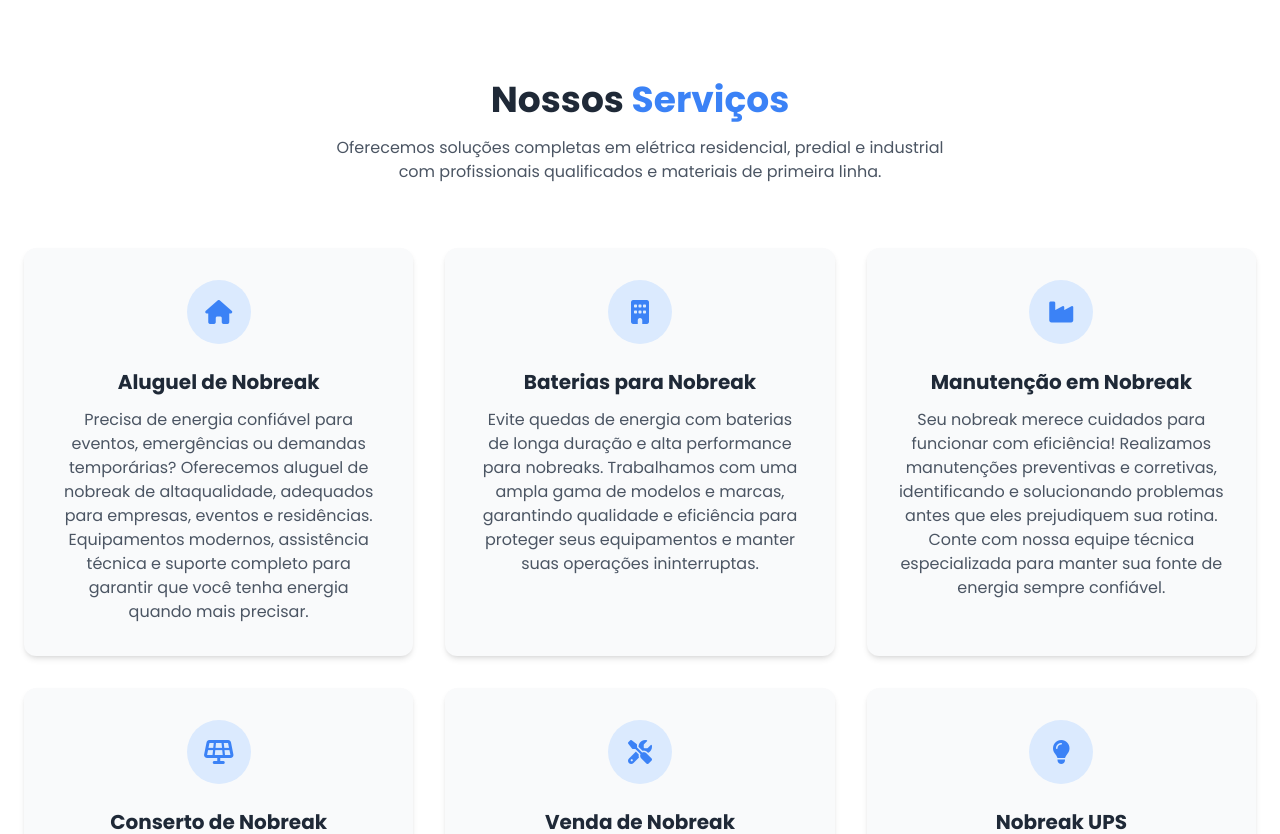
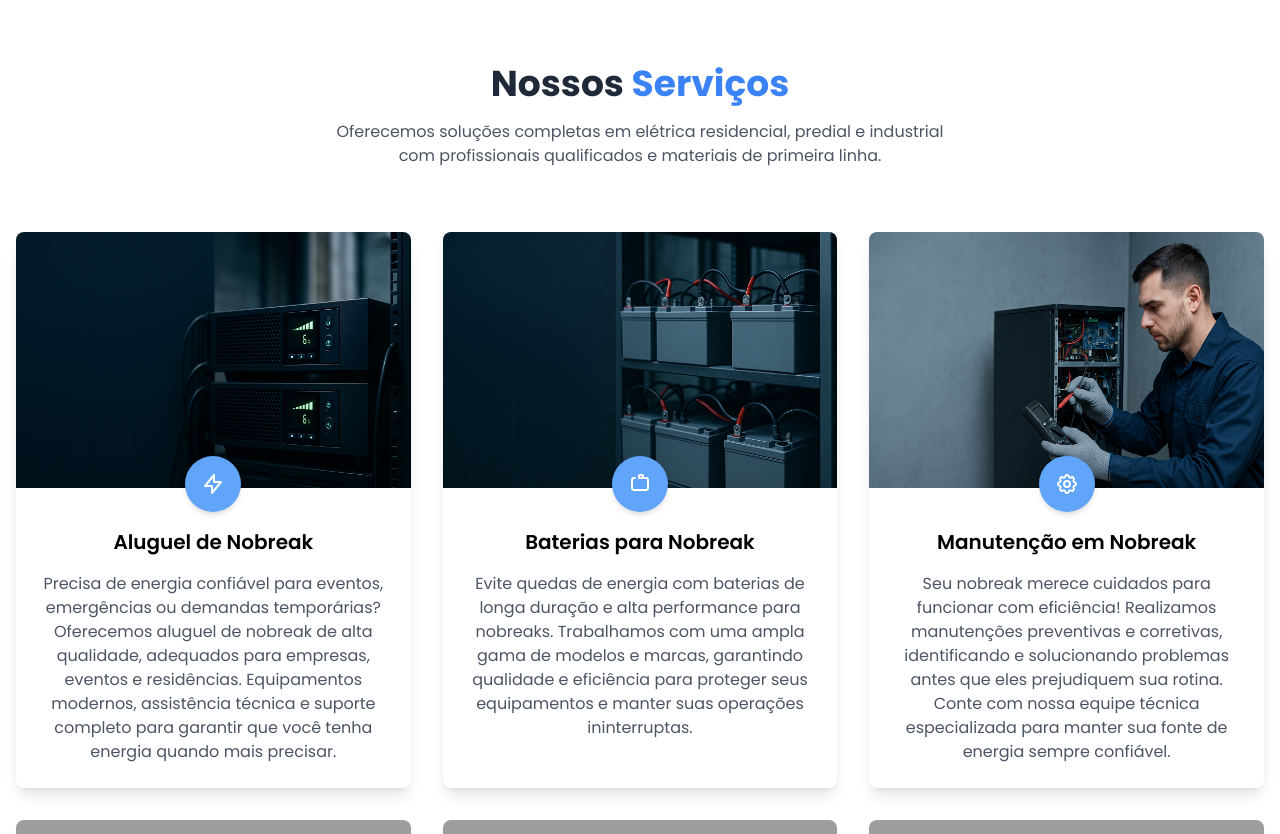
Before and after one commit to felippe11/FSeletromcz, a Flask app: page / in a window 1280 px wide. Shown: the part 800-1634 px from the top of the page. Run offline with Flask 2, Linux system fonts and the light colour scheme; some libraries are stand-ins or nearby versions; grey boxes are pictures that could not be loaded.

Commit message:
services Section

```diff
--- a/app/templates/index.html
+++ b/app/templates/index.html
@@ -217,77 +217,142 @@
         </div>
     </section>
 
-    <!-- Services Section -->
-    <section id="services" class="py-12 sm:py-16 md:py-20 bg-white">
-        <div class="container mx-auto px-4 sm:px-6">
-            <div class="text-center mb-10 sm:mb-16 fade-in">
-                <h2 class="text-2xl sm:text-3xl md:text-4xl font-bold text-gray-800 mb-3 sm:mb-4">Nossos <span class="text-blue-500">Serviços</span></h2>
-                <p class="text-gray-600 max-w-2xl mx-auto px-4">Oferecemos soluções completas em elétrica residencial, predial e industrial com profissionais qualificados e materiais de primeira linha.</p>
+<!-- Featured Services Section -->
+<section id="featured-services" class="py-16 bg-white">
+    <!-- Section Title -->
+    <div class="text-center mb-10 sm:mb-16 fade-in">
+        <h2 class="text-2xl sm:text-3xl md:text-4xl font-bold text-gray-800 mb-3 sm:mb-4">Nossos <span class="text-blue-500">Serviços</span></h2>
+        <p class="text-gray-600 max-w-2xl mx-auto px-4">Oferecemos soluções completas em elétrica residencial, predial e industrial com profissionais qualificados e materiais de primeira linha.</p>
+    </div><!-- End Section Title -->
+
+    <div class="container mx-auto px-4">
+      <div class="grid grid-cols-1 md:grid-cols-2 lg:grid-cols-3 gap-8">
+
+        <!-- Service Item 1: Aluguel de Nobreak -->
+        <div class="bg-white rounded-lg shadow-lg overflow-hidden transition-transform duration-300 hover:scale-105 transition duration-300 fade-in" style="animation-delay: 0.2s;">
+          <div class="relative">
+            <img src="static/img/services-1.png" class="w-full h-64 object-cover" alt="Service Image">
+            <div class="absolute -bottom-6 left-1/2 transform -translate-x-1/2">
+              <div class="bg-blue-400 rounded-full p-4 shadow-md">
+                <!-- Icon: UPS Rental -->
+                <svg xmlns="http://www.w3.org/2000/svg" class="h-6 w-6 text-white" fill="none" viewBox="0 0 24 24" stroke="currentColor">
+                  <path stroke-linecap="round" stroke-linejoin="round" stroke-width="2" d="M13 10V3L4 14h7v7l9-11h-7z" />
+                </svg>
+              </div>
             </div>
+          </div>
+          <div class="p-6 pt-10 text-center">
+            <h3 class="text-xl font-semibold mb-4">Aluguel de Nobreak</h3>
+            <p class="text-gray-600">Precisa de energia confiável para eventos, emergências ou demandas temporárias? Oferecemos aluguel de nobreak de alta qualidade, adequados para empresas,
+                 eventos e residências. Equipamentos modernos, assistência técnica e suporte completo para garantir que você tenha energia quando mais precisar.</p>
+          </div>
+        </div>
 
-            <div class="grid grid-cols-1 sm:grid-cols-2 lg:grid-cols-3 gap-6 sm:gap-8">
-                <!-- Service 1 -->
-                <div class="service-card bg-gray-50 rounded-xl p-6 sm:p-8 shadow-md hover:shadow-xl transition duration-300 fade-in" style="animation-delay: 0.2s;">
-                    <div class="w-16 h-16 bg-blue-100 rounded-full flex items-center justify-center mb-6 mx-auto">
-                        <i class="fas fa-home text-blue-500 text-2xl"></i>
-                    </div>
-                    <h3 class="text-xl font-bold text-gray-800 mb-3 text-center">Aluguel de Nobreak</h3>
-                    <p class="text-gray-600 text-center">Precisa de energia confiável para eventos, emergências ou demandas temporárias? Oferecemos aluguel de nobreak de altaqualidade, adequados para empresas,
-                        eventos e residências. Equipamentos modernos, assistência técnica e suporte completo para garantir que você tenha energia quando mais precisar.</p>
+        <!-- Service Item 2: Baterias para Nobreak -->
+        <div class="bg-white rounded-lg shadow-lg overflow-hidden transition-transform duration-300 hover:scale-105 transition duration-300 fade-in" style="animation-delay: 0.4s;">
+          <div class="relative">
+            <img src="static/img/services-2.png" class="w-full h-64 object-cover" alt="Service Image">
+            <div class="absolute -bottom-6 left-1/2 transform -translate-x-1/2">
+              <div class="bg-blue-400 rounded-full p-4 shadow-md">
+                <!-- Icon: Battery -->
+                <svg xmlns="http://www.w3.org/2000/svg" class="h-6 w-6 text-white" fill="none" viewBox="0 0 24 24" stroke="currentColor">
+                  <path stroke-linecap="round" stroke-linejoin="round" stroke-width="2" d="M17 6h1a2 2 0 012 2v8a2 2 0 01-2 2H6a2 2 0 01-2-2V8a2 2 0 012-2h1m8 0V4a1 1 0 00-1-1h-2a1 1 0 00-1 1v2m4 0h-4" />
+                </svg>
+              </div>
+            </div>
+          </div>
+          <div class="p-6 pt-10 text-center">
+            <h3 class="text-xl font-semibold mb-4">Baterias para Nobreak</h3>
+            <p class="text-gray-600">Evite quedas de energia com baterias de longa duração e alta performance para nobreaks. Trabalhamos com uma ampla gama de modelos e marcas,
+                 garantindo qualidade e eficiência para proteger seus equipamentos e manter suas operações ininterruptas.</p>
+          </div>
+        </div>
+
+        <!-- Service Item 3: Manutenção em Nobreak -->
+        <div class="bg-white rounded-lg shadow-lg overflow-hidden transition-transform duration-300 hover:scale-105 transition duration-300 fade-in" style="animation-delay: 0.6s;">
+          <div class="relative">
+            <img src="static/img/services-3.png" class="w-full h-64 object-cover" alt="Service Image">
+            <div class="absolute -bottom-6 left-1/2 transform -translate-x-1/2">
+              <div class="bg-blue-400 rounded-full p-4 shadow-md">
+                <!-- Icon: Maintenance/Wrench -->
+                <svg xmlns="http://www.w3.org/2000/svg" class="h-6 w-6 text-white" fill="none" viewBox="0 0 24 24" stroke="currentColor">
+                  <path stroke-linecap="round" stroke-linejoin="round" stroke-width="2" d="M10.325 4.317c.426-1.756 2.924-1.756 3.35 0a1.724 1.724 0 002.573 1.066c1.543-.94 3.31.826 2.37 2.37a1.724 1.724 0 001.065 2.572c1.756.426 1.756 2.924 0 3.35a1.724 1.724 0 00-1.066 2.573c.94 1.543-.826 3.31-2.37 2.37a1.724 1.724 0 00-2.572 1.065c-.426 1.756-2.924 1.756-3.35 0a1.724 1.724 0 00-2.573-1.066c-1.543.94-3.31-.826-2.37-2.37a1.724 1.724 0 00-1.065-2.572c-1.756-.426-1.756-2.924 0-3.35a1.724 1.724 0 001.066-2.573c-.94-1.543.826-3.31 2.37-2.37.996.608 2.296.07 2.572-1.065z" />
+                  <path stroke-linecap="round" stroke-linejoin="round" stroke-width="2" d="M15 12a3 3 0 11-6 0 3 3 0 016 0z" />
+                </svg>
+              </div>
+            </div>
+          </div>
+          <div class="p-6 pt-10 text-center">
+            <h3 class="text-xl font-semibold mb-4">Manutenção em Nobreak</h3>
+            <p class="text-gray-600">Seu nobreak merece cuidados para funcionar com eficiência! Realizamos manutenções preventivas e corretivas, identificando e solucionando problemas antes que eles prejudiquem sua rotina.
+                 Conte com nossa equipe técnica especializada para manter sua fonte de energia sempre confiável.</p>
+          </div>
+        </div>
+
+        <!-- Service Item 4: Conserto de Nobreak -->
+        <div class="bg-white rounded-lg shadow-lg overflow-hidden transition-transform duration-300 hover:scale-105 transition duration-300 fade-in" style="animation-delay: 0.8s;">
+          <div class="relative">
+            <img src="static/img/services-4.png" class="w-full h-64 object-cover" alt="Service Image">
+            <div class="absolute -bottom-6 left-1/2 transform -translate-x-1/2">
+              <div class="bg-blue-400 rounded-full p-4 shadow-md">
+                <!-- Icon: Repair/Tools -->
+                <svg xmlns="http://www.w3.org/2000/svg" class="h-6 w-6 text-white" fill="none" viewBox="0 0 24 24" stroke="currentColor">
+                  <path stroke-linecap="round" stroke-linejoin="round" stroke-width="2" d="M12 6V4m0 2a2 2 0 100 4m0-4a2 2 0 110 4m-6 8a2 2 0 100-4m0 4a2 2 0 110-4m0 4v2m0-6V4m6 6v10m6-2a2 2 0 100-4m0 4a2 2 0 110-4m0 4v2m0-6V4" />
+                </svg>
+              </div>
+            </div>
+          </div>
+          <div class="p-6 pt-10 text-center">
+            <h3 class="text-xl font-semibold mb-4">Conserto de Nobreak</h3>
+            <p class="text-gray-600">Seu nobreak parou de funcionar? Estamos prontos para resolver! Realizamos reparos rápidos e eficazes, diagnosticando e corrigindo falhas para que seu equipamento volte a operar perfeitamente.
+                Atendimento ágil e peças originais para garantir a melhor performance.</p>
+          </div>
+        </div>
+
+        <!-- Service Item 5: Venda de Nobreak -->
+        <div class="bg-white rounded-lg shadow-lg overflow-hidden transition-transform duration-300 hover:scale-105 transition duration-300 fade-in" style="animation-delay: 1.0s;">
+            <div class="relative">
+              <img src="static/img/services-5.png" class="w-full h-64 object-cover" alt="Service Image">
+              <div class="absolute -bottom-6 left-1/2 transform -translate-x-1/2">
+                <div class="bg-blue-400 rounded-full p-4 shadow-md">
+                  <!-- Icon: Shopping Cart -->
+                  <svg xmlns="http://www.w3.org/2000/svg" class="h-6 w-6 text-white" fill="none" viewBox="0 0 24 24" stroke="currentColor">
+                    <path stroke-linecap="round" stroke-linejoin="round" stroke-width="2" d="M3 3h2l.4 2M7 13h10l4-8H5.4M7 13L5.4 5M7 13l-2.293 2.293c-.63.63-.184 1.707.707 1.707H17m0 0a2 2 0 100 4 2 2 0 000-4zm-8 2a2 2 0 11-4 0 2 2 0 014 0z" />
+                  </svg>
                 </div>
-
-                <!-- Service 2 -->
-                <div class="service-card bg-gray-50 rounded-xl p-8 shadow-md hover:shadow-xl transition duration-300 fade-in" style="animation-delay: 0.4s;">
-                    <div class="w-16 h-16 bg-blue-100 rounded-full flex items-center justify-center mb-6 mx-auto">
-                        <i class="fas fa-building text-blue-500 text-2xl"></i>
-                    </div>
-                    <h3 class="text-xl font-bold text-gray-800 mb-3 text-center">Baterias para Nobreak</h3>
-                    <p class="text-gray-600 text-center">Evite quedas de energia com baterias de longa duração e alta performance para nobreaks. Trabalhamos com uma ampla
-                         gama de modelos e marcas, garantindo qualidade e eficiência para proteger seus equipamentos e manter suas operações ininterruptas.</p>
-                </div>
-
-                <!-- Service 3 -->
-                <div class="service-card bg-gray-50 rounded-xl p-8 shadow-md hover:shadow-xl transition duration-300 fade-in" style="animation-delay: 0.6s;">
-                    <div class="w-16 h-16 bg-blue-100 rounded-full flex items-center justify-center mb-6 mx-auto">
-                        <i class="fas fa-industry text-blue-500 text-2xl"></i>
-                    </div>
-                    <h3 class="text-xl font-bold text-gray-800 mb-3 text-center">Manutenção em Nobreak</h3>
-                    <p class="text-gray-600 text-center">Seu nobreak merece cuidados para funcionar com eficiência! Realizamos manutenções preventivas e corretivas,
-                         identificando e solucionando problemas antes que eles prejudiquem sua rotina. Conte com nossa equipe técnica especializada para manter sua fonte de energia sempre confiável.</p>
-                </div>
-
-                <!-- Service 4 -->
-                <div class="service-card bg-gray-50 rounded-xl p-8 shadow-md hover:shadow-xl transition duration-300 fade-in" style="animation-delay: 0.8s;">
-                    <div class="w-16 h-16 bg-blue-100 rounded-full flex items-center justify-center mb-6 mx-auto">
-                        <i class="fas fa-solar-panel text-blue-500 text-2xl"></i>
-                    </div>
-                    <h3 class="text-xl font-bold text-gray-800 mb-3 text-center">Conserto de Nobreak</h3>
-                    <p class="text-gray-600 text-center">Seu nobreak parou de funcionar? Estamos prontos para resolver! Realizamos reparos rápidos e eficazes, diagnosticando e corrigindo falhas
-                         para que seu equipamento volte a operar perfeitamente. Atendimento ágil e peças originais para garantir a melhor performance.</p>
-                </div>
-
-                <!-- Service 5 -->
-                <div class="service-card bg-gray-50 rounded-xl p-8 shadow-md hover:shadow-xl transition duration-300 fade-in" style="animation-delay: 1s;">
-                    <div class="w-16 h-16 bg-blue-100 rounded-full flex items-center justify-center mb-6 mx-auto">
-                        <i class="fas fa-tools text-blue-500 text-2xl"></i>
-                    </div>
-                    <h3 class="text-xl font-bold text-gray-800 mb-3 text-center">Venda de Nobreak</h3>
-                    <p class="text-gray-600 text-center">Encontre o nobreak ideal para proteger seus equipamentos e garantir energia contínua. Oferecemos uma linha completa de modelos das melhores
-                         marcas, com garantia e suporte técnico especializado. Seja para empresas ou residências, temos a solução perfeita para as suas necessidades.</p>
-                </div>
-
-                <!-- Service 6 -->
-                <div class="service-card bg-gray-50 rounded-xl p-8 shadow-md hover:shadow-xl transition duration-300 fade-in" style="animation-delay: 1.2s;">
-                    <div class="w-16 h-16 bg-blue-100 rounded-full flex items-center justify-center mb-6 mx-auto">
-                        <i class="fas fa-lightbulb text-blue-500 text-2xl"></i>
-                    </div>
-                    <h3 class="text-xl font-bold text-gray-800 mb-3 text-center">Nobreak UPS</h3>
-                    <p class="text-gray-600 text-center">Os nobreaks UPS (Uninterruptible Power Supply) são a escolha ideal para garantir a proteção e o funcionamento contínuo dos seus dispositivos
-                         em caso de falhas ou oscilações na rede elétrica. Com tecnologia avançada, eles mantêm sua operação segura e estável, seja em residências, escritórios ou grandes empresas</p>
-                </div>
+              </div>
+            </div>
+            <div class="p-6 pt-10 text-center">
+              <h3 class="text-xl font-semibold mb-4">Venda de Nobreak</h3>
+              <p class="text-gray-600">Encontre o nobreak ideal para proteger seus equipamentos e garantir energia contínua. Oferecemos uma linha completa de modelos das melhores marcas, com garantia e suporte técnico especializado.
+                Seja para empresas ou residências, temos a solução perfeita para as suas necessidades.</p>
             </div>
         </div>
-    </section>
+
+        <!-- Service Item 6: Nobreak UPS -->
+        <div class="bg-white rounded-lg shadow-lg overflow-hidden transition-transform duration-300 hover:scale-105 transition duration-300 fade-in" style="animation-delay: 1.2s;">
+            <div class="relative">
+              <img src="static/img/services-6.png" class="w-full h-64 object-cover" alt="Service Image">
+              <div class="absolute -bottom-6 left-1/2 transform -translate-x-1/2">
+                <div class="bg-blue-400 rounded-full p-4 shadow-md">
+                  <!-- Icon: Power/Electricity -->
+                  <svg xmlns="http://www.w3.org/2000/svg" class="h-6 w-6 text-white" fill="none" viewBox="0 0 24 24" stroke="currentColor">
+                    <path stroke-linecap="round" stroke-linejoin="round" stroke-width="2" d="M13 10V3L4 14h7v7l9-11h-7z" />
+                  </svg>
+                </div>
+              </div>
+            </div>
+            <div class="p-6 pt-10 text-center">
+              <h3 class="text-xl font-semibold mb-4">Nobreak UPS</h3>
+              <p class="text-gray-600">Os nobreaks UPS (Uninterruptible Power Supply) são a escolha ideal para garantir a proteção e o funcionamento contínuo dos seus dispositivos em caso de falhas ou oscilações na rede elétrica.
+                 Com tecnologia avançada, eles mantêm sua operação segura e estável, seja em residências, escritórios ou grandes empresas.</p>
+            </div>
+        </div>
+
+      </div>
+    </div>
+  </section>
+
 
     <!-- About Section -->
     <section id="about" class="py-20 bg-gray-50">
@@ -587,7 +652,7 @@
     <!-- Footer -->
     <footer class="bg-gray-900 text-white py-12">
         <div class="container mx-auto px-6">
-            <div class="grid grid-cols-1 md:grid-cols-4 gap-8">
+            <div class="grid grid-cols-1 md:grid-cols-4  gap-8">
                 <div class="mb-8 md:mb-0 fade-in">
                     <div class="flex items-center">
                         <img src="static/img/logo2.png" alt="FS Eletromcz Logo" class="h-10 mb-4 sm:h-12 mr-2">
@@ -624,7 +689,8 @@
                     <ul class="space-y-2">
                         <li class="flex items-center">
                             <i class="fas fa-map-marker-alt text-blue-300 mr-2"></i>
-                            <span class="text-white-400">Rua Exemplo, 123 - SP</span>
+                            <span class="text-white-400">Rua 64, Nº 111-A, Cidade Universitária
+                                CEP: 57073-211, Maceió - AL</span>
                         </li>
                         <li class="flex items-center">
                             <i class="fas fa-phone text-blue-300 mr-2"></i>
@@ -639,7 +705,7 @@
             </div>
 
             <div class="border-t border-gray-800 mt-12 pt-8 flex flex-col md:flex-row justify-between items-center">
-                <p class="text-center text-white-400 mb-4 md:mb-0">© 2023 FS Eletromcz. Todos os direitos reservados.</p>
+                <p class="text-center text-white-400 mb-4 md:mb-0">© 2025 Fiber. Todos os direitos reservados.</p>
                 <div class="flex items-center space-x-6">
                     <a href="https://www.facebook.com/fselectric1" target="_blank" rel="noopener noreferrer" class="text-white-400 hover:text-white transition duration-300">
                         <i class="fab fa-facebook-f"></i>
```
Also changed, not shown: app/static/img/services-1.png (added), app/static/img/services-2.png (added), app/static/img/services-3.png (added), 3 other files.
